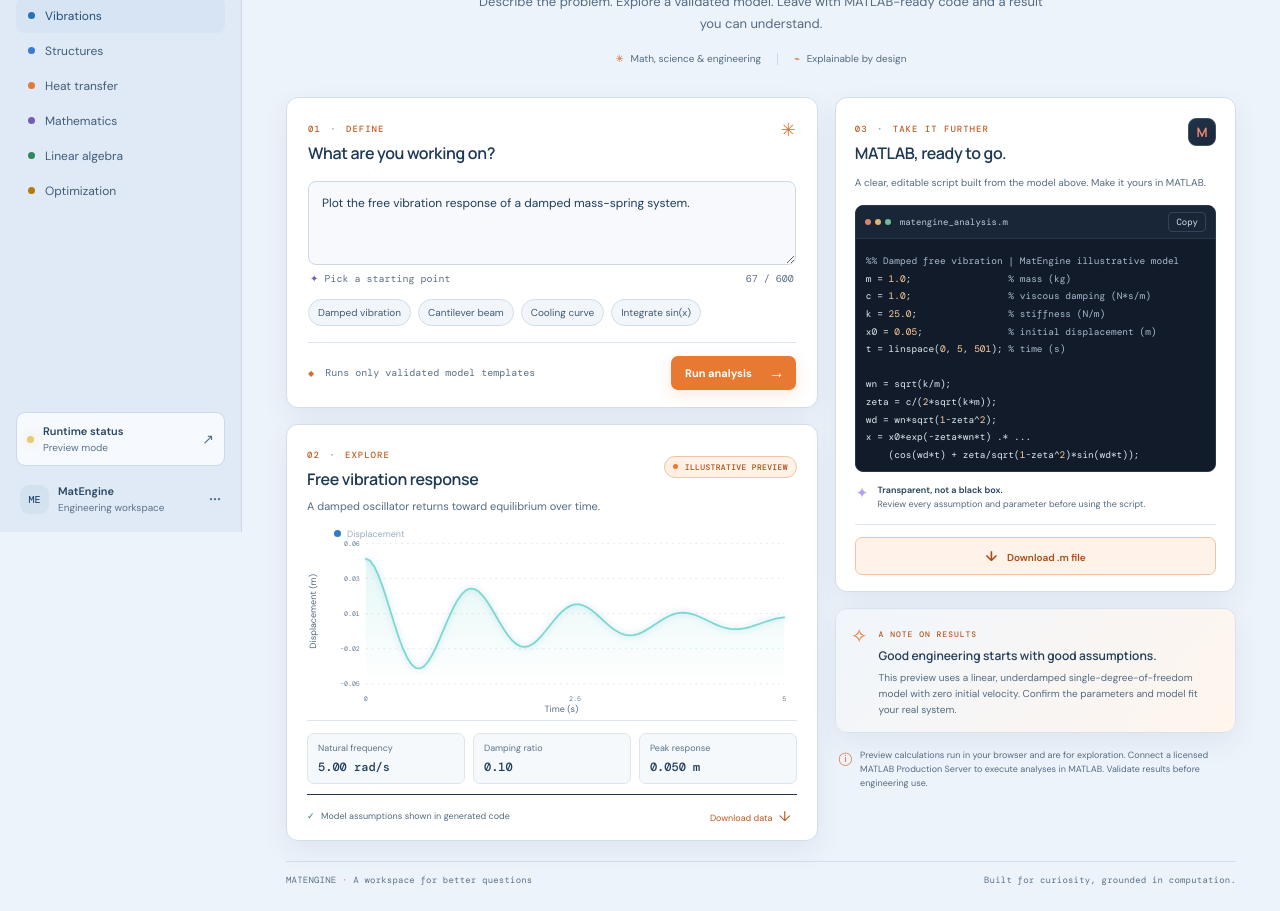
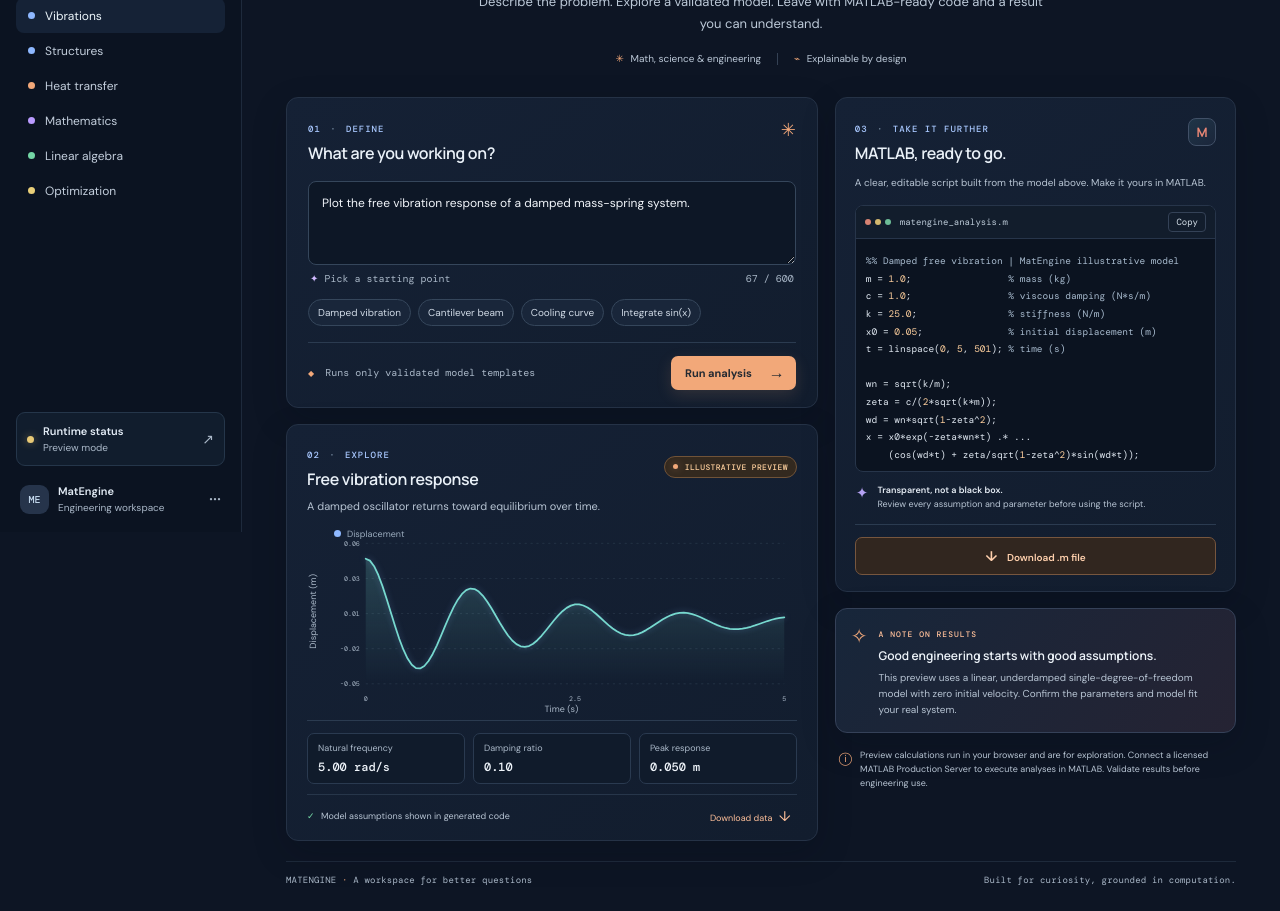
Before and after one commit to Raghav1822/MatEngine, a plain HTML site: page index.html in a window 1280 px wide. Shown: the part 268-1179 px from the top of the page. Drawn offline with nearby package versions, Linux system fonts and the light colour scheme.

Commit message:
Restore original dark MatEngine theme

```diff
--- a/theme.css
+++ b/theme.css
@@ -1,106 +1,105 @@
 :root {
-  color-scheme: light;
-  --bg: #edf3fa;
-  --panel: #ffffff;
-  --panel2: #f5f8fc;
-  --line: #d3deeb;
-  --text: #172f49;
-  --muted: #536b83;
-  --cyan: #2672b8;
-  --blue: #397bd0;
-  --orange: #e87932;
-  --violet: #765bb5;
-  --green: #31875d;
-  --yellow: #b17a13;
+  color-scheme: dark;
+  --bg: #0d1524;
+  --panel: #131e30;
+  --panel2: #101a2a;
+  --line: #253246;
+  --text: #eaf1f8;
+  --muted: #aab8c8;
+  --cyan: #8eb8ff;
+  --blue: #8eb8ff;
+  --orange: #f2a879;
+  --violet: #ba9bff;
+  --green: #73d6a5;
+  --yellow: #e9cf79;
   --mono: "DM Mono", monospace;
   --sans: "DM Sans", sans-serif;
   --display: "Manrope", sans-serif;
 }
 
 body { background: var(--bg); color: var(--text); font-family: var(--sans); }
-.sidebar { background: #e0eaf6; border-color: #cbd9e9; }
-.brand { color: #173a5d; }
-.brand-light { color: #56718c; }
-.brand-mark { background: linear-gradient(145deg, #d6e8fa, #f1f7fd); border-color: #a9c5e3; color: #2365a5; }
-.side-label, .step-label { color: #536f8b; font-family: var(--mono); }
-.nav-item, .field-link { color: #405d79; }
-.nav-item.active { background: #d1e2f5; color: #1d4e7c; box-shadow: inset 2px 0 #347bc2; }
-.nav-item:hover, .field-link:hover { background: #d5e4f4; color: #173f65; }
-.field-link.selected { color: #214f79; background: #d6e4f3; }
-.nav-icon { color: #3279ba; }
-.runtime-card { background: #f6f9fd; border-color: #cbd9e9; }
-.runtime-card strong, .profile strong { color: #294661; }
-.runtime-card small, .profile small { color: #5b738b; }
-.runtime-arrow, .profile-dots { color: #536e88; }
-.avatar { background: #d4e2f0; color: #294e70; font-family: var(--mono); }
-.main-area { color: var(--text); }
-.topbar { border-color: #d3deeb; }
-.breadcrumbs { color: #536b83; }
-.breadcrumbs strong { color: #213e5b; }
-.crumb-sep { color: #7b8fa3; }
-.secure-label { color: #536b83; }
-.secure-icon { color: #3278b6; }
-.github-link { color: #294661; border-color: #cbd8e6; }
-.github-link:hover { border-color: #e87932; color: #bd5719; }
-.eyebrow { color: #bb5c20; font-family: var(--mono); }
-.eyebrow-line { background: #e9b18a; }
-h1 { color: #1d3550; font-family: var(--display); }
-h1 span { color: #d96d2b; }
-.intro > p, .intro-meta { color: #536b83; }
-.meta-icon { color: #d66b2b; }
-.meta-divider { background: #ccd9e7; }
-.card { background: #fff; border-color: #d3deeb; box-shadow: 0 10px 28px #173a5d12; }
-.card h2 { color: #1d3955; font-family: var(--display); }
-.card-glyph { color: #df7633; }
-.step-label { color: #bf6025; }
-.step-label > span { color: #7b8fa2; }
-.prompt-card textarea { background: #f7f9fc; border-color: #cbd8e6; color: #203d59; font-family: var(--sans); }
-.prompt-card textarea::placeholder { color: #72869b; }
-.prompt-card textarea:focus { border-color: #6798ca; box-shadow: 0 0 0 3px #4e8cc51f; }
-.prompt-footer, .safe-note { color: #5b7187; font-family: var(--mono); }
-.sparkle { color: #765bb5; }
-.example-chips button { background: #f2f6fb; border-color: #d1dce9; color: #405b75; }
-.example-chips button:hover { background: #e8f1fa; border-color: #81a9d2; color: #244e78; }
-.prompt-actions { border-color: #dce4ed; }
-.safe-note span { color: #d76d2c; }
-.run-button { background: #e87932; color: #fff; box-shadow: 0 5px 16px #e8793229; font-family: var(--sans); }
-.run-button:hover { background: #cf6423; }
-.result-badge { background: #fff2e8; border-color: #f0c4a4; color: #a94c16; font-family: var(--mono); }
-.badge-dot { background: #e87932; box-shadow: 0 0 9px #e8793266; }
-.result-summary, .chart-foot { color: #536b83; }
-.chart-wrap { border-color: #dce4ed; }
-.chart-y-label, .chart-x-label { color: #536b83; }
-.axis-label { fill: #637b91; font-family: var(--mono); }
-.grid-line { stroke: #dce5ef; }
-.legend-dot { background: #347bc2; }
-.plot-line { stroke: #347bc2; filter: drop-shadow(0 0 4px #347bc255); }
-.metric { background: #f6f9fc; border-color: #dce5ee; }
-.metric small { color: #5c7288; }
-.metric strong { color: #203d59; font-family: var(--mono); }
-.foot-check { color: #31875d; }
-.text-action { color: #ba581f; }
-.text-action:hover { color: #8d3f15; }
-.code-card .step-label { color: #bf6025; }
-.code-description { color: #536b83; }
-.code-window { background: #111b29; border-color: #27394c; }
-.code-window-bar { background: #192638; color: #bdcbd8; font-family: var(--mono); }
+.sidebar { background: #0b1321; border-color: #1e2a3c; }
+.brand { color: #eff8ff; }
+.brand-light { color: #aebdcd; }
+.brand-mark { background: linear-gradient(145deg, #193848, #182538); border-color: #416d78; color: #a9ccff; }
+.side-label { color: #aab8c8; }
+.nav-item, .field-link { color: #c3cedc; }
+.nav-item.active { background: #1b2b3c; color: #e8f4ff; box-shadow: inset 2px 0 #8eb8ff; }
+.nav-item:hover, .field-link:hover { background: #172438; color: #f5fbff; }
+.field-link.selected { color: #edf6fb; background: #152236; }
+.nav-icon { color: #a9c8ff; }
+.runtime-card { background: #111d2d; border-color: #25364a; }
+.runtime-card strong, .profile strong { color: #e2ebf5; }
+.runtime-card small, .profile small { color: #aab8c8; }
+.runtime-arrow, .profile-dots { color: #aab8c8; }
+.avatar { background: #26344b; color: #c7dcf1; font-family: var(--mono); }
+.topbar { border-color: #1e2a3b; }
+.breadcrumbs { color: #aab8c8; }
+.breadcrumbs strong { color: #e1e9f2; }
+.crumb-sep { color: #74869a; }
+.secure-label { color: #aab8c8; }
+.secure-icon { color: #a9c8ff; }
+.github-link { color: #d7e3ef; border-color: #33445a; }
+.github-link:hover { border-color: #f2a879; color: #ffc09a; }
+.eyebrow { color: #a9c8ff; font-family: var(--mono); }
+.eyebrow-line { background: #607995; }
+h1 { color: #f2f6fa; font-family: var(--display); }
+h1 span { color: #f2a879; }
+.intro > p, .intro-meta { color: #bcc9d8; }
+.meta-icon { color: #f2a879; }
+.meta-divider { background: #344154; }
+.card { background: linear-gradient(145deg, #152135, #121d2e); border-color: #253246; box-shadow: 0 12px 35px #02081430; }
+.card h2 { color: #eaf1f8; font-family: var(--display); }
+.card-glyph { color: #f2a879; }
+.step-label { color: #a9c8ff; font-family: var(--mono); }
+.step-label > span { color: #7a8ea4; }
+.prompt-card textarea { background: #0d1726; border-color: #35465b; color: #f1f5fa; font-family: var(--sans); }
+.prompt-card textarea::placeholder { color: #9babbe; }
+.prompt-card textarea:focus { border-color: #8eb8ff; box-shadow: 0 0 0 3px #8eb8ff20; }
+.prompt-footer, .safe-note { color: #aab8c8; font-family: var(--mono); }
+.sparkle { color: #d0baff; }
+.example-chips button { background: #19263a; border-color: #35465b; color: #d0dae6; }
+.example-chips button:hover { background: #203047; border-color: #8eb8ff; color: #f1f6fc; }
+.prompt-actions { border-color: #2b3b50; }
+.safe-note span { color: #f2a879; }
+.run-button { background: #f2a879; color: #242a32; box-shadow: 0 5px 16px #f2a87924; font-family: var(--sans); }
+.run-button:hover { background: #ffc09a; }
+.result-badge { background: #33291f; border-color: #705338; color: #ffd09e; font-family: var(--mono); }
+.badge-dot { background: #f2a879; box-shadow: 0 0 9px #f2a87977; }
+.result-summary, .chart-foot { color: #b7c4d3; }
+.chart-wrap { border-color: #2b3b50; }
+.chart-y-label, .chart-x-label { color: #aab8c8; }
+.axis-label { fill: #aab8c8; font-family: var(--mono); }
+.grid-line { stroke: #2a384b; }
+.legend-dot { background: #8eb8ff; }
+.plot-line { stroke: #8eb8ff; filter: drop-shadow(0 0 4px #8eb8ff55); }
+.metric { background: #101b2b; border-color: #2a3a50; }
+.metric small { color: #aab8c8; }
+.metric strong { color: #f0f5fb; font-family: var(--mono); }
+.foot-check { color: #73d6a5; }
+.text-action { color: #ffc09a; }
+.text-action:hover { color: #ffe0ca; }
+.code-card .step-label { color: #a9c8ff; }
+.code-description { color: #b7c4d3; }
+.code-window { background: #0b1320; border-color: #27354a; }
+.code-window-bar { background: #121d2c; color: #bdcbd8; font-family: var(--mono); }
 .code-window-bar button { color: #d3dee7; }
 .code-window code { color: #e0e8f1; font-family: var(--mono); }
 .code-window code .comment { color: #a8bbce; }
 .code-window code .keyword { color: #d7baff; }
 .code-window code .number { color: #ffd09e; }
 .code-window code .string { color: #a8e8bc; }
-.code-note { border-color: #dce5ee; }
-.code-note p, .insight-card p { color: #536b83; }
-.code-note strong { color: #233f5a; }
-.download-button { background: #fff2e8; border-color: #efc3a2; color: #a94c16; }
-.download-button:hover { background: #ffe6d4; border-color: #e8a474; }
-.insight-card { background: linear-gradient(130deg, #f0f6fc, #fff5ed); border-color: #d9e3ed; }
-.insight-card .step-label { color: #b45b22; }
-.insight-card h3 { color: #263f58; font-family: var(--display); }
-.insight-icon { color: #e87932; }
-.disclaimer { color: #536b83; }
-.disclaimer > span { color: #d96d2b; }
-.page-footer { color: #5b7187; border-color: #d3deeb; font-family: var(--mono); }
-.footer-dot { color: #e87932; }
-.toast { background: #fff2e8; border-color: #eab48e; color: #71401f; }
+.code-note { border-color: #2b3b50; }
+.code-note p, .insight-card p { color: #b7c4d3; }
+.code-note strong { color: #e6edf5; }
+.download-button { background: #31261f; border-color: #77563e; color: #ffd0ad; }
+.download-button:hover { background: #423126; border-color: #b47c55; }
+.insight-card { background: linear-gradient(130deg, #17263a, #252333); border-color: #354158; }
+.insight-card .step-label { color: #ffc09a; }
+.insight-card h3 { color: #edf3f9; font-family: var(--display); }
+.insight-icon { color: #f2a879; }
+.disclaimer { color: #b7c4d3; }
+.disclaimer > span { color: #f2a879; }
+.page-footer { color: #aab8c8; border-color: #1e2a3b; font-family: var(--mono); }
+.footer-dot { color: #f2a879; }
+.toast { background: #30251d; border-color: #805d42; color: #ffe2cc; }
```
